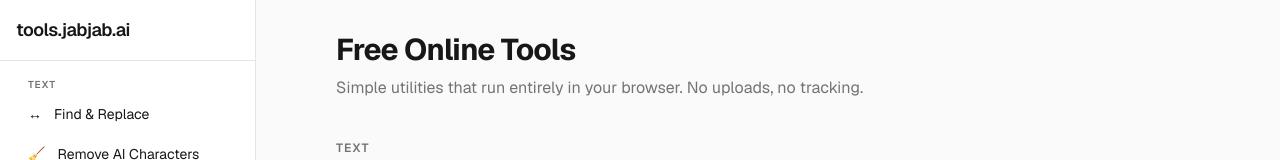
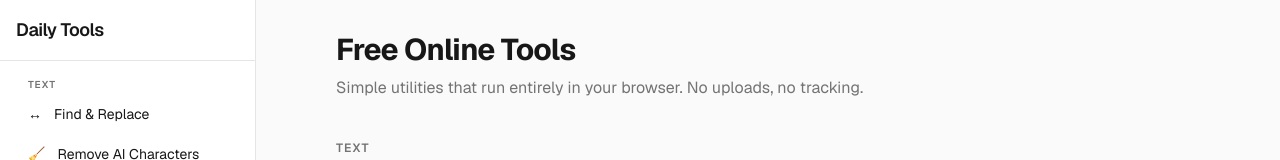
Before and after one commit to azwarxanas/tools, a Next.js app: page / in a window 1280 px wide. Shown: the top 160 px of the page. Built offline with nearby package versions, Linux system fonts and the light colour scheme.

Commit message:
rebrand to Daily Tools

```diff
--- a/app/layout.tsx
+++ b/app/layout.tsx
@@ -14,7 +14,7 @@
 });
 
 export const metadata: Metadata = {
-  title: "Tools Dashboard — Free Online Utilities",
+  title: "Daily Tools — Free Online Utilities",
   description:
     "Free online tools: text processing, image editing, developer utilities, and more. All processing done in your browser — no data uploaded.",
 };
@@ -77,7 +77,7 @@
         >
           <div className="p-4 border-b" style={{ borderColor: "var(--border)" }}>
             <Link href="/" className="font-semibold text-lg tracking-tight block">
-              tools.jabjab.ai
+              Daily Tools
             </Link>
           </div>
           <nav className="p-4 flex-1 overflow-y-auto space-y-3">
```
Also changed, not shown: 1 other file (tests, documents, lock files or other folders).
